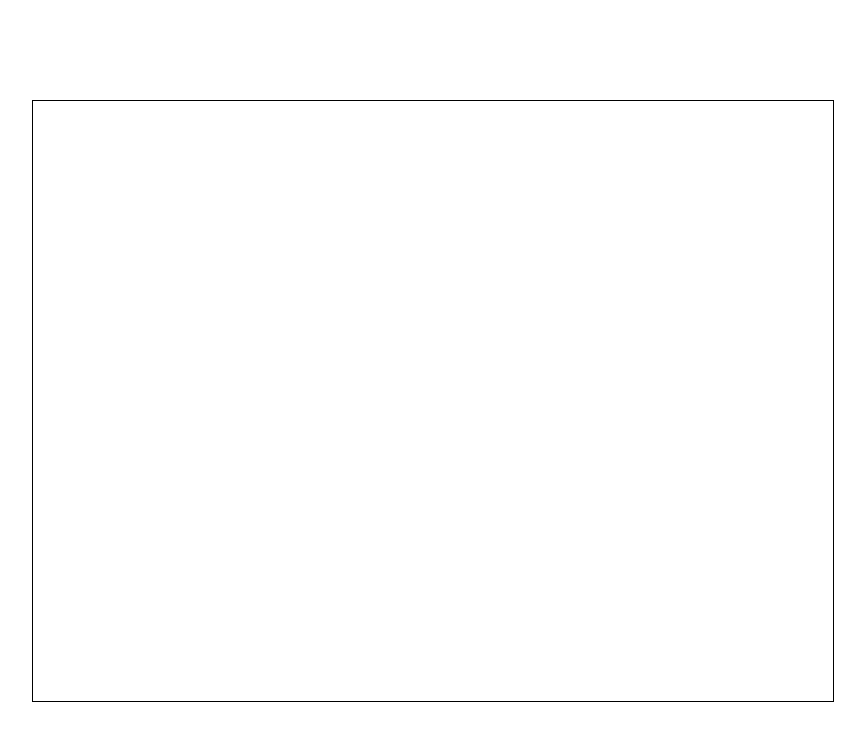
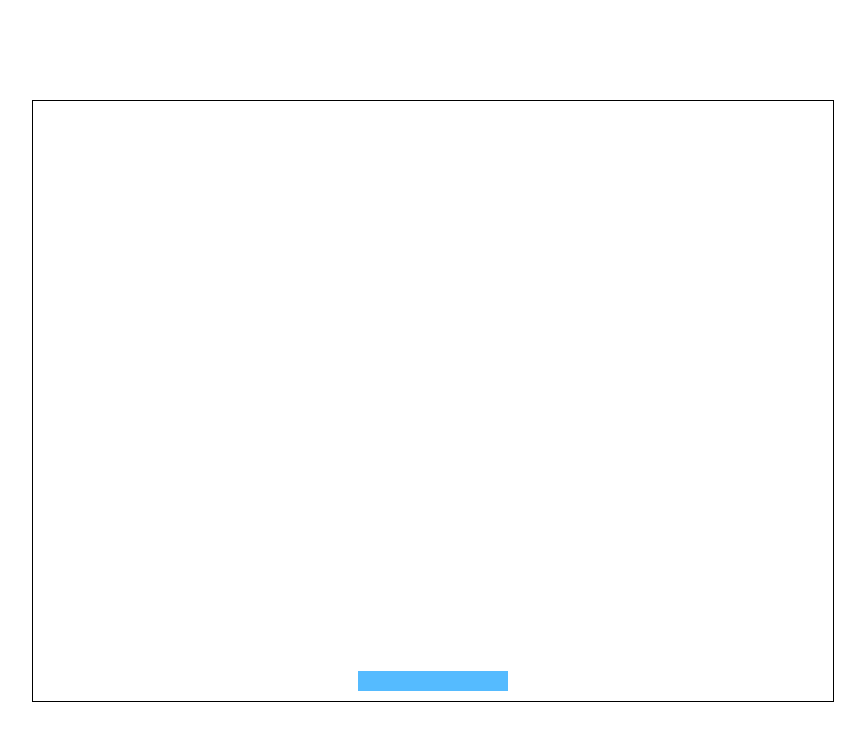
Before and after one commit to mlacosta/Canvas-Test, a plain HTML site: page index.html in a window 1280 px wide. Shown: the whole page, without its empty margins (28-893 px from the left). Drawn offline with Linux system fonts and the light colour scheme.

Commit message:
implementing mechanics

```diff
--- a/index.html
+++ b/index.html
@@ -4,7 +4,7 @@
     <meta charset="UTF-8">
     <meta name="viewport" content="width=device-width, initial-scale=1.0">
     <link rel="stylesheet" href="./resources/CSS/style.css" ref="text/css">
-    <script async type="module" src="./resources/JS/script.js"></script>
+    <script async src="./resources/JS/script.js"></script>
     <title>Canvas Test</title>
 </head>
 <body>
--- a/resources/CSS/style.css
+++ b/resources/CSS/style.css
@@ -5,7 +5,6 @@
 }
 body{
     height:100vh ;
-    min-width: 1000px;
     margin: 0 auto;
 }
 
--- a/resources/JS/script.js
+++ b/resources/JS/script.js
@@ -1,7 +1,9 @@
 class Paddle {
     constructor(gameWidth, gameHeight){
         this.width = 150;
-        this.height
+        this.height = 20;
+        this.maxSpeed = 7;
+        this.speed = 0;
 
         this.position = {
             x: gameWidth/2 - this.width/2,
@@ -9,8 +11,35 @@ class Paddle {
         }
     }
 
-    draw(context) {
-        context.fillRect(this.position.x,this.position.y,this.width,this.height);
+    draw(ctx) {
+        ctx.fillStyle = '#5bf';
+        ctx.fillRect(this.position.x,this.position.y,this.width,this.height);
+    }
+
+    update(dt){
+        //dt = delta time
+        if(!dt) return;
+        this.position.x += this.speed;
+    }
+
+    moveLeft(){
+        this.speed = -this.maxSpeed;
+    }
+}
+
+class InputHandler {
+    constructor(paddle){
+        document.addEventListener('keydown', (event)=>{
+
+            switch(event.keyCode){
+                case 37:
+                    paddle.moveLeft();
+                    break;
+                case 39:
+                    alert('move right');
+                    break;
+            }
+        })
     }
 }
 
@@ -20,8 +49,21 @@ let context = canvas.getContext('2d'); //rendering context to draw into the canv
 const GAME_WIDTH = 800;
 const GAME_HEIGHT = 600;
 
-context.clearRect(0,0,800,600) //from start to the entire game screen
 
 let paddle = new Paddle(GAME_WIDTH,GAME_HEIGHT)
 
-paddle.draw(context)
+let lastTime = 0;
+
+const gameLoop = (timeStamp)=>{
+    let dt = timeStamp - lastTime;
+    lastTime = timeStamp;
+
+    context.clearRect(0,0,800,600) //from start to the entire game screen
+    paddle.update(dt);
+    paddle.draw(context);
+
+    requestAnimationFrame(gameLoop)
+
+}
+new InputHandler(paddle);
+gameLoop()
```
